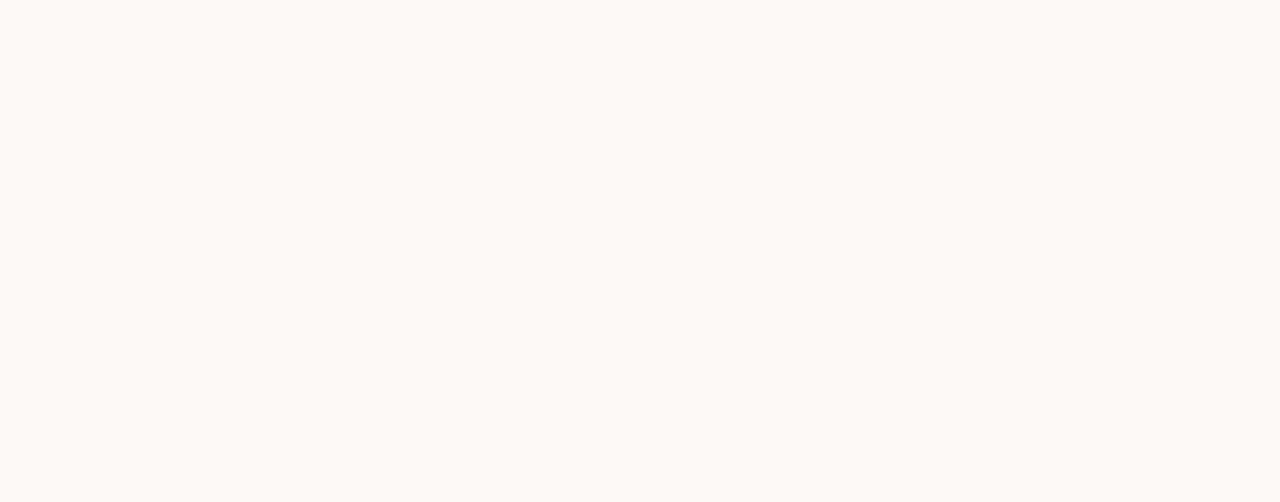
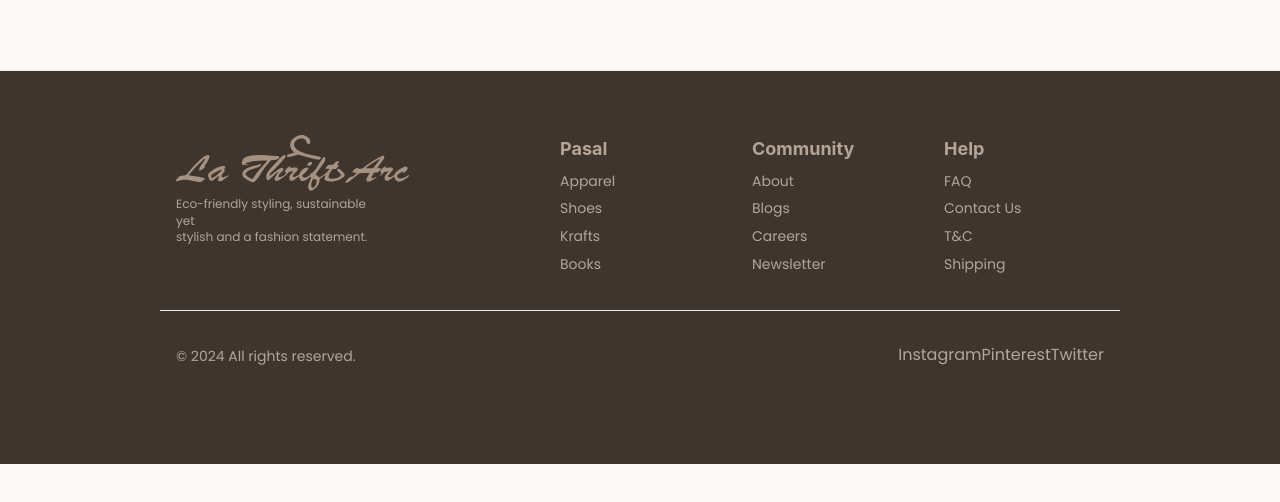
Before and after one commit to kishoremongar/flea-pasal, a Next.js app: page /pasal/apparel in a window 1280 px wide. Shown: the part 295-797 px from the top of the page. Built offline with nearby package versions, Linux system fonts and the light colour scheme; no server answers.

Commit message:
feat(footer): added footer layout

```diff
--- a/src/app/home/navContainer.jsx
+++ b/src/app/home/navContainer.jsx
@@ -4,6 +4,7 @@ import { usePathname } from 'next/navigation';
 import { useSession } from 'next-auth/react';
 import Link from 'next/link';
 import MainNavbar, { NavItem } from '@/components/common/navbar';
+import { FooterLayout } from '@/components/common/footer';
 
 export default function NavContainer({ children }) {
   const isSidebarOpened = useSelector(
@@ -59,6 +60,7 @@ export default function NavContainer({ children }) {
           <div className='absolute'>{children}</div>
         </div>
         <div className='hidden md:block'>{children}</div>
+        <FooterLayout />
       </main>
     </div>
   );
--- /dev/null
+++ b/src/components/common/footer.jsx
@@ -0,0 +1,103 @@
+import { Container, Group, Text } from '@mantine/core';
+import Link from 'next/link';
+import MainLogo from '../../../public/assets/icons/logo.svg';
+import classes from '../style-modules/footerLinks.module.css';
+
+const data = [
+  {
+    title: 'Pasal',
+    links: [
+      { label: 'Apparel', link: '/pasal/apparel' },
+      { label: 'Shoes', link: '/pasal/shoes' },
+      { label: 'Krafts', link: '/pasal/krafts' },
+      { label: 'Books', link: '/pasal/books' },
+    ],
+  },
+  {
+    title: 'Community',
+    links: [
+      { label: 'About', link: '#' },
+      { label: 'Blogs', link: '#' },
+      { label: 'Careers', link: '#' },
+      { label: 'Newsletter', link: '#' },
+    ],
+  },
+  {
+    title: 'Help',
+    links: [
+      { label: 'FAQ', link: '#' },
+      { label: 'Contact Us', link: '#' },
+      { label: 'T&C', link: '#' },
+      { label: 'Shipping', link: '#' },
+    ],
+  },
+];
+
+export function FooterLayout() {
+  const groups = data.map((group) => {
+    const links = group.links.map((link) => (
+      <Text
+        key={link.label}
+        className={`${classes.link} hover:underline`}
+        component='a'
+        href={link.link}
+        onClick={(event) => event.preventDefault()}
+      >
+        {link.label}
+      </Text>
+    ));
+
+    return (
+      <div className={`${classes.wrapper}`} key={group.title}>
+        <Text className={classes.title}>{group.title}</Text>
+        {links}
+      </div>
+    );
+  });
+
+  const currentYear = new Date().getFullYear();
+  return (
+    <footer
+      className={classes.footer}
+      style={{ backgroundColor: '#3E362E', color: '#b6a497' }}
+    >
+      <Container className={classes.inner}>
+        <div className={classes.logo}>
+          <MainLogo />
+          <Text
+            size='xs'
+            className={classes.description}
+            style={{ color: '#b6a497' }}
+          >
+            Eco-friendly styling, sustainable yet <br /> stylish and a fashion
+            statement.
+          </Text>
+        </div>
+        <div className={classes.groups}>{groups}</div>
+      </Container>
+      <Container className={classes.afterFooter}>
+        <Text size='sm' style={{ color: '#b6a497' }}>
+          © {currentYear} All rights reserved.
+        </Text>
+
+        <Group
+          gap={0}
+          className={classes.social}
+          justify='flex-end'
+          wrap='nowrap'
+          classNames={{ root: '!text-secondary' }}
+        >
+          <Link href='#' target='_blank'>
+            Instagram
+          </Link>
+          <Link href='#' target='_blank'>
+            Pinterest
+          </Link>
+          <Link href='#' target='_blank'>
+            Twitter
+          </Link>
+        </Group>
+      </Container>
+    </footer>
+  );
+}
--- /dev/null
+++ b/src/components/style-modules/footerLinks.module.css
@@ -0,0 +1,84 @@
+.footer {
+  margin-top: rem(120px);
+  padding-top: calc(var(--mantine-spacing-xl) * 2);
+  padding-bottom: calc(var(--mantine-spacing-xl) * 2);
+  border-top: rem(1px) solid
+    light-dark(var(--mantine-color-gray-2), var(--mantine-color-dark-5));
+}
+
+.logo {
+  max-width: rem(200px);
+
+  @media (max-width: $mantine-breakpoint-sm) {
+    display: flex;
+    flex-direction: column;
+    align-items: center;
+  }
+}
+
+.description {
+  margin-top: rem(5px);
+  @media (max-width: $mantine-breakpoint-sm) {
+    margin-top: var(--mantine-spacing-xs);
+    text-align: center;
+  }
+}
+
+.inner {
+  display: flex;
+  justify-content: space-between;
+
+  @media (max-width: $mantine-breakpoint-sm) {
+    flex-direction: column;
+    align-items: center;
+  }
+}
+
+.groups {
+  display: flex;
+  flex-wrap: wrap;
+  column-gap: 2rem;
+  @media (max-width: $mantine-breakpoint-sm) {
+    display: none;
+  }
+}
+
+.wrapper {
+  width: rem(160px);
+}
+
+.link {
+  display: block;
+  font-size: var(--mantine-font-size-sm);
+  padding-top: rem(3px);
+  padding-bottom: rem(3px);
+}
+
+.title {
+  font-size: var(--mantine-font-size-lg);
+  font-weight: 700;
+  font-family: Greycliff CF, var(--mantine-font-family);
+  margin-bottom: calc(var(--mantine-spacing-xs) / 2);
+}
+
+.afterFooter {
+  display: flex;
+  justify-content: space-between;
+  align-items: center;
+  margin-top: var(--mantine-spacing-xl);
+  padding-top: var(--mantine-spacing-xl);
+  padding-bottom: var(--mantine-spacing-xl);
+  border-top: rem(1px) solid
+    light-dark(var(--mantine-color-gray-2), var(--mantine-color-dark-4));
+  color: '#93785B';
+
+  @media (max-width: $mantine-breakpoint-sm) {
+    flex-direction: column;
+  }
+}
+
+.social {
+  @media (max-width: $mantine-breakpoint-sm) {
+    margin-top: var(--mantine-spacing-xs);
+  }
+}
```
